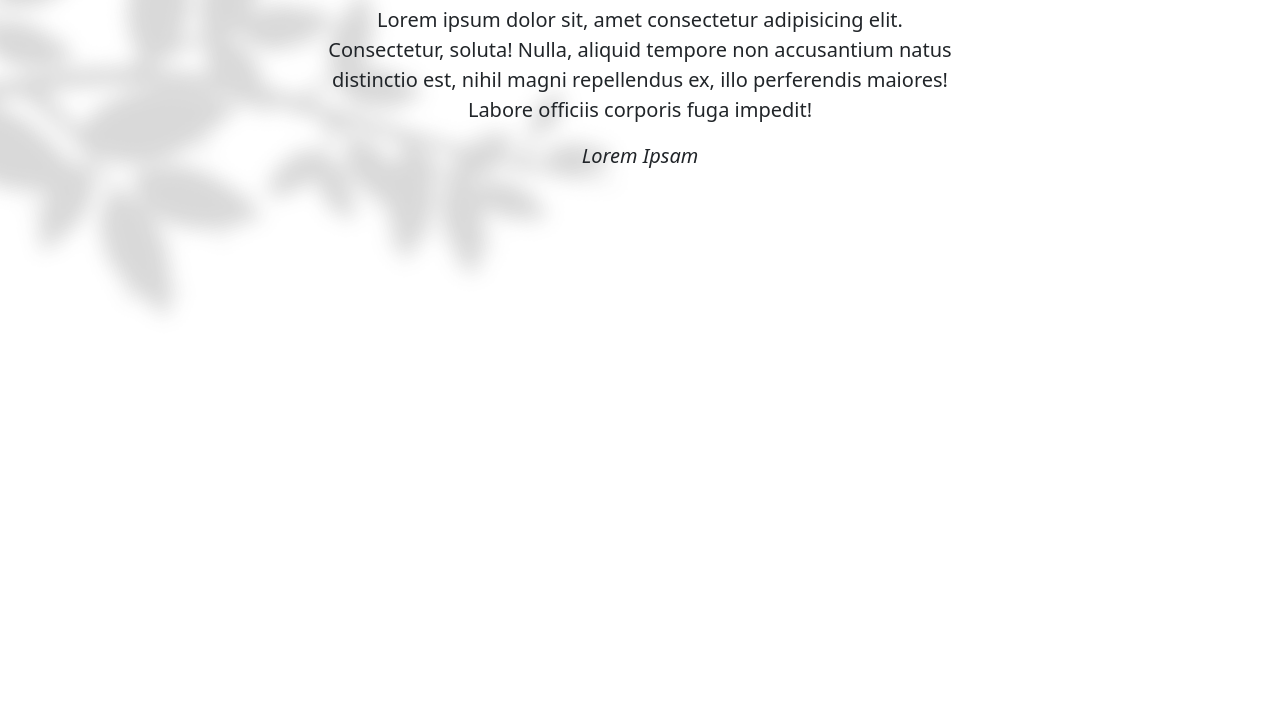
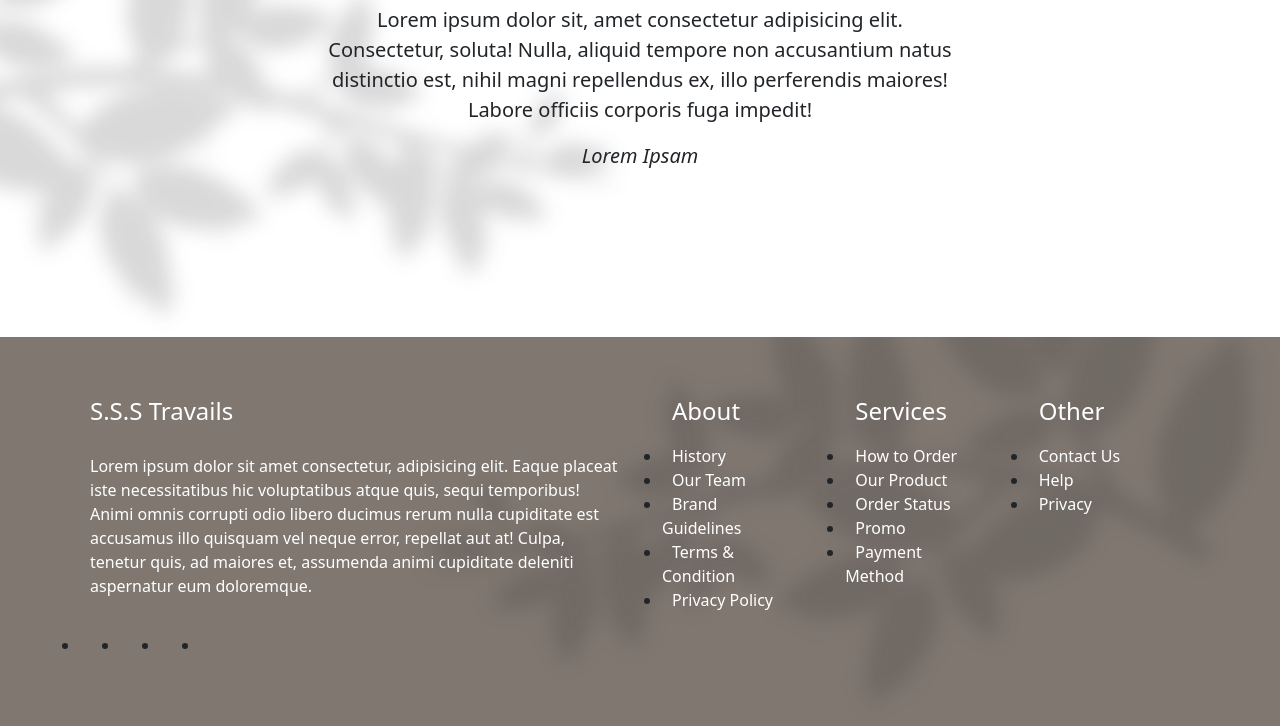
Before and after one commit to subhra9090/newtravelblog, a plain HTML site: page index.html in a window 1280 px wide. Shown: the part 4517-5243 px from the top of the page. Before the commit the page ends 4854 px from the top, so only its background shows below. Drawn offline with nearby package versions, Linux system fonts and the light colour scheme.

Commit message:
css update @ web ending changes

```diff
--- a/css/style.css
+++ b/css/style.css
@@ -258,3 +258,63 @@ margin-top: 10px;
 .testimonials p{
     font-size: 20px;
 }
+#footer{
+    background: url("../images/artage_bg_style_03.png") no-repeat bottom right;
+    background-color: #7f7770;
+}
+
+.footerLeft{
+    padding: 50px 10px;
+}
+
+.footerLeft h3{
+    padding: 10px 10px;
+    color: #fff;
+    font-size: 24px;
+}
+.footerLeft p{
+    padding: 10px 10px;
+    color: #fff;
+}
+.footerLeft ul{
+    display: flex;
+    padding: 0 !important;
+}
+
+.footerLeft ul li a{
+    padding: 20px 30px 20px 10px;
+    text-decoration: none;
+    color: #fff;
+    transition: all 0.3s ease;
+}
+.footerLeft ul li a:hover{
+    color: #dbaa6d;
+}
+.footerLeft ul li a i{
+    font-size: 24px;
+}
+.footerNav {
+    padding: 50px 10px;
+}
+.footerNav h3{
+    padding: 10px 10px;
+    color: #fff;
+    font-size: 24px;
+}
+
+.footerNav ul{
+    padding: 0 !important;
+}
+
+.footerNav .col-sm-4 ul li a{
+    padding: 20px 30px 20px 10px;
+    text-decoration: none;
+    color: #fff;
+    transition: all 0.3s ease;
+
+}
+.footerNav .col-sm-4 ul li a:hover{
+    color: #dbaa6d;
+    padding-left: 15px;
+    font-weight: 600;
+}
--- a/index.html
+++ b/index.html
@@ -172,7 +172,67 @@
        </div>
 </section>
 
+<section id="footer">
+  <div class="container">
+    <div class="row">
+      <div class="col-md-6 footerLeft">
+        <h3>S.S.S Travails</h3>
+        <p>Lorem ipsum dolor sit amet consectetur, adipisicing elit. Eaque placeat iste necessitatibus hic voluptatibus atque quis, sequi temporibus! Animi omnis corrupti odio libero ducimus rerum nulla cupiditate est accusamus illo quisquam vel neque error, repellat aut at! Culpa, tenetur quis, ad maiores et, assumenda animi cupiditate deleniti aspernatur eum doloremque.</p>
+        <ul>
+              <li><a href="#intagram"><i class="bi bi-instagram"></i></a></li>
+              <li><a href="#facebook"><i class="bi bi-facebook"></i></a></li>
+              <li><a href="#youtube"><i class="bi bi-youtube"></i></a></li>
+              <li><a href="#twitter"><i class="bi bi-twitter"></i></a></li>
+            </ul>
+      </div>
+      <div class="col-md-6">
+            <div class="row footerNav">
+              <div class="col-sm-4">
+                <h3>About</h3>
+                <ul>
+                  <li><a>History</a></li>
+                  <li><a>Our Team</a></li>
+                  <li><a>Brand Guidelines</a></li>
+                  <li><a>Terms & Condition</a></li>
+                  <li><a>Privacy Policy</a></li>
+                </ul>
+              </div>
+              <div class="col-sm-4">
+                <h3>Services</h3>
+                <ul>
+                  <li><a>How to Order</a></li>
+                  <li><a>Our Product</a></li>
+                  <li><a>Order Status</a></li>
+                  <li><a>Promo</a></li>
+                  <li><a>Payment Method</a></li>
+                </ul>
+              </div>
+              <div class="col-sm-4">
+                <h3>Other</h3>
+                <ul>
+                  <li><a>Contact Us</a></li>
+                  <li><a>Help</a></li>
+                  <li><a>Privacy</a></li>
+                </ul>
+              </div>
+            </div>
+          </div>
+    </div>
+  </div>
+</section>
+
 
  <script src="https://cdn.jsdelivr.net/npm/bootstrap@5.3.7/dist/js/bootstrap.bundle.min.js"></script>
+ <script type="text/javascript">
+  var nav = "document.queryselector('nav')"
+
+  window.addEventListener('scroll', function() {
+    if(window.pageYOffset > 100) {
+      nav.classList.add('bg-white', 'shadow');
+    } else {
+      nav.classList.remove('bg-white', 'shadow');
+    }
+  });
+ </script>
 </body>
 </html>
```
